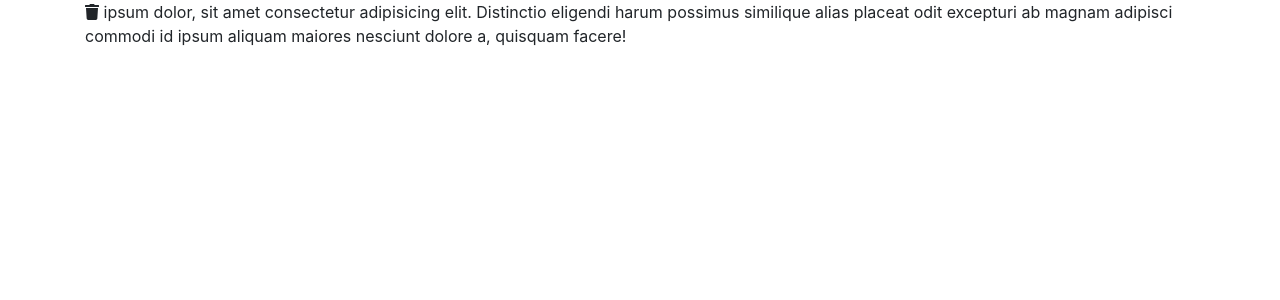
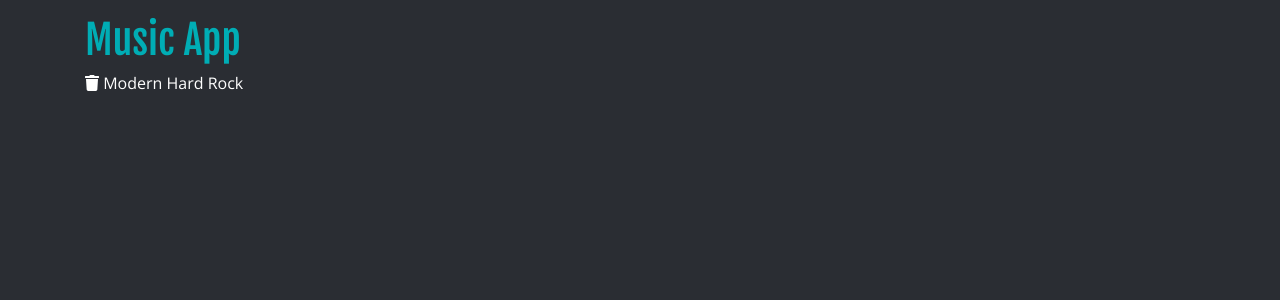
Before and after one commit to LinkedInLearning/vuejs-apis-2818088, a Vue app: page / in a window 1280 px wide. Shown: the top 300 px of the page. Built offline with nearby package versions, Linux system fonts and the light colour scheme.

Commit message:
themed our app

```diff
--- a/src/App.vue
+++ b/src/App.vue
@@ -3,8 +3,9 @@
     id="app"
     class="container"
   >
+    <h1 class="text-primary mt-3">Music App</h1>
     <p>
-      <font-awesome-icon icon="trash" /> ipsum dolor, sit amet consectetur adipisicing elit. Distinctio eligendi harum possimus similique alias placeat odit excepturi ab magnam adipisci commodi id ipsum aliquam maiores nesciunt dolore a, quisquam facere!</p>
+      <font-awesome-icon icon="trash" /> Modern Hard Rock</p>
   </div>
 </template>
 
@@ -19,5 +20,119 @@ export default {
 </script>
 
 <style lang="scss">
+@import url("https://fonts.googleapis.com/css?family=Fjalla+One|Open+Sans:300&display=swap");
+
+// colors
+$primary: #00adb5;
+$secondary: #f8b500;
+$body-bg: #2a2d33;
+$text-body: #fff;
+$body-color: $text-body;
+$border-radius: 8px;
+
+//overrides
+
+$font-family-headlines: "Fjalla One", -apple-system, BlinkMacSystemFont,
+  "Segoe UI", "Roboto", "Helvetica Neue", Arial, sans-serif, "Apple Color Emoji",
+  "Segoe UI Emoji", "Segoe UI Symbol";
+$font-family-base: "Open Sans", -apple-system, BlinkMacSystemFont, "Segoe UI",
+  "Roboto", "Helvetica Neue", Arial, sans-serif, "Apple Color Emoji",
+  "Segoe UI Emoji", "Segoe UI Symbol";
+
+$headings-font-family: $font-family-headlines;
+$headings-font-weight: 400;
+$line-height-base: 1.4;
+
+$list-group-active-bg: #222;
+$list-group-bg: transparent;
+$list-group-border-radius: 0;
+$list-group-hover-bg: #444;
+$list-group-action-color: #bbb;
+
 @import "node_modules/bootstrap/scss/bootstrap";
+
+//currentsong
+.currentsong-background {
+  width: 100%;
+  height: 100%;
+  overflow: hidden;
+}
+.currentsong-backgroundimage {
+  height: 100%;
+  width: 100%;
+  background-position: center center;
+  background-repeat: no-repeat;
+  background-size: cover;
+  filter: blur(8px) grayscale(50%);
+  transform: scale(1.15);
+}
+
+.currentsong .song-info {
+  background-color: #000;
+}
+
+.currentsong .song-name {
+  font-size: 2.5em;
+}
+.currentsong .song-description {
+  font-size: 0.9em;
+  line-height: 120%;
+}
+
+// SongList
+.songlist .song:active {
+  background: $gray-700;
+}
+
+.songlist .song-info-name {
+  font-size: 1.3em;
+  color: $gray-400;
+}
+
+.songlist .song-info-creator {
+  font-size: 0.9em;
+}
+
+.songlist .thumbnail {
+  width: 60px;
+  height: 60px;
+  background-position: center center;
+  background-repeat: no-repeat;
+  background-size: cover;
+}
+
+.songlist .song .duration {
+  color: $secondary;
+}
+
+.songlist .song .trash {
+  display: none;
+}
+
+.songlist .song:not(.active):hover .trash {
+  display: block;
+  cursor: pointer;
+}
+
+.songlist .song .play,
+.songlist .song:hover.active .play {
+  display: none;
+}
+.songlist .song:hover .play {
+  display: block;
+  cursor: pointer;
+}
+.songlist .song .pause {
+  display: none;
+}
+
+.songlist .song:hover.active .pause {
+  display: block;
+  cursor: pointer;
+}
+
+.songlist .song.active .play,
+.songlist .song.active {
+  display: block;
+}
 </style>
```
